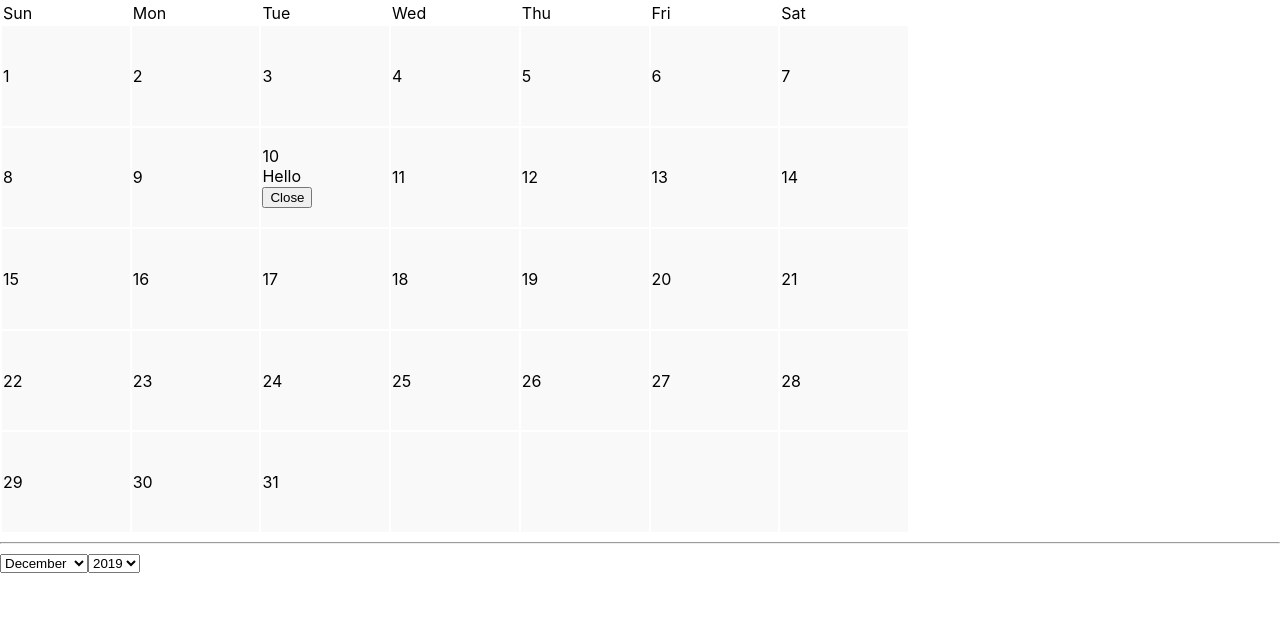
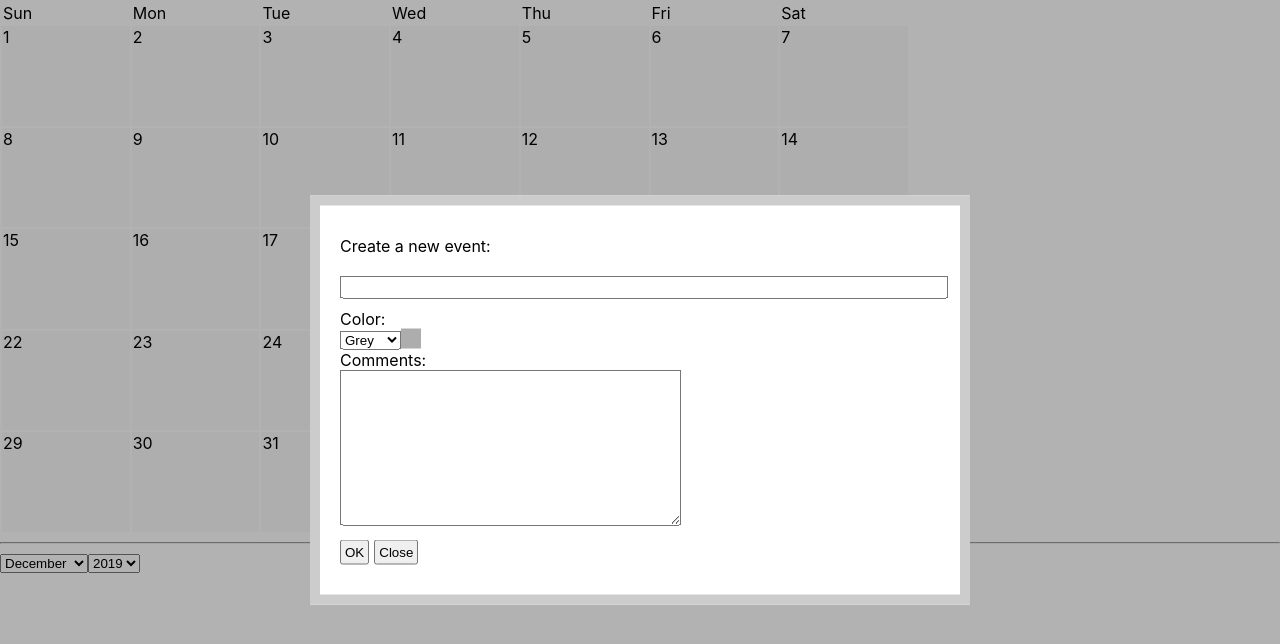
Before and after one commit to mulefish/calendar3000, a React (Create React App) app: page / in a window 1280 px wide. Both pictures are taken after a click on the element "10". Shown: the top 644 px of the page. Built offline with nearby package versions, Linux system fonts and the light colour scheme.

Commit message:
add modal

```diff
--- a/src/App.css
+++ b/src/App.css
@@ -1,5 +1,5 @@
 
 .day {
   background-color: #f9f9f9;
-
+  vertical-align: top;
 }
--- /dev/null
+++ b/src/Cell.css
@@ -0,0 +1,39 @@
+input{
+    padding: 2px;
+}
+.modal-content{
+    padding: 10px 0px;
+}
+.modal-event-input{
+    padding: 10px 0px;
+}
+.color-box{
+    width: 20px;
+    height: 20px;
+    display: inline-block;
+}
+.color-box:before {
+    content: "\00a0";
+}
+.color-blue {
+    color: blue;
+}
+.color-green {
+    color: green;
+}
+.color-yellow {
+    color: yellow;
+}
+.color-red {
+    color: red;
+}
+.color-grey {
+    color: grey;
+}
+.title-text{
+    color: #FFF;
+}
+.titles-wrapper{
+    max-height: 100px;
+    overflow: auto;
+}
--- a/src/Cell.js
+++ b/src/Cell.js
@@ -1,13 +1,18 @@
 import React from 'react';
 import Modal from './Modal';
 
+import './Cell.css';
 
 class Cell extends React.Component {
 
   constructor(props) {
     super(props);
     this.state = {
-      show: false
+      show: false,
+      newTitle: "",
+      titleColor: "#adadad", //Grey
+      comment: "",
+      titles: []
     }
   }
 
@@ -25,14 +30,101 @@ class Cell extends React.Component {
     })
   }
 
+  resetTitle = () => {
+    this.setState({
+      newTitle: ""
+    })
+  }
+
+  resetTitleColor = () => {
+    this.setState({
+      titleColor: "#adadad" //Grey
+    })
+  }
+
+  resetComment = () => {
+    this.setState({
+      comment: ""
+    })
+  }
+
+  handleAdd = () => {
+    //Add new title
+    let title = this.state.newTitle
+    if(title.trim().length > 0) {
+      this.setState({
+        titles: [...this.state.titles, {title: title, color: this.state.titleColor, comment: this.state.comment}]
+      })
+    }
+    //reset modal fields
+    this.resetTitle()
+    this.resetTitleColor()
+    this.resetComment()
+    //close
+    this.hideModal()
+  }
+
+  handleNewTitleChange = e => {
+    let value = e.target.value
+    this.setState({
+      newTitle: value
+    })
+  }
+
+  handleTitleColorChange = e => {
+    let value = e.target.value
+    this.setState({
+      titleColor: value
+    })
+  }
+
+  handleCommentChange = e => {
+    let value = e.target.value
+    this.setState({
+      comment: value
+    })
+  }
+
   render() {
     const w = {'width': this.props.width, 'height': this.props.height }
-    console.log( "jhjhjhjhhjkc " + JSON.stringify( this.props.height ) )
+    const bgColor = {'backgroundColor': this.state.titleColor}
+    let aryTitles = []
+    this.state.titles.forEach((t, i ) => {
+      const key = "t" + i
+      const bgColorCell = {'backgroundColor': t.color}
+      aryTitles.push( <div key={key} style={bgColorCell}><span className="title-text">{t.title}</span></div>)
+    })
+
     return (
         <td className='day' style={w} onClick={e => { this.showModal()}}>
             {this.props.data}
-            <Modal show={this.state.show}  handleClose={this.hideModal}>
-              <div>Hello</div>
+            {aryTitles.length>0 ?
+              <div className="titles-wrapper">
+                {aryTitles}
+              </div>
+            :null}
+            <Modal show={this.state.show}  handleClose={this.hideModal} handleAdd={this.handleAdd}>
+            <div className="modal-content">Create a new event:</div>
+            <div className="modal-event-input">
+              <input type="text" name="newTitle" value={this.state.newTitle} onChange={e => {this.handleNewTitleChange(e)}} style={{'width': 100+'%'}}/>
+            </div>
+            <div className="modal-event-color">
+              <label>Color:</label><br></br>
+              <select  value={this.state.titleColor} onChange={this.handleTitleColorChange}>
+                <option value='#6393e0'>Blue</option>
+                <option value='#88b972'>Green</option>
+                <option value='#eba760'>Yellow</option>
+                <option value='#aa0000'>Red</option>
+                <option value='#adadad'>Grey</option>
+              </select>
+              <span className="color-box" style={bgColor}></span>
+            </div>
+            <div>
+            <label>
+              Comments: <br></br>
+              <textarea value={this.state.comment} onChange={this.handleCommentChange} cols={40} rows={10} />
+            </label>
+            </div>
             </Modal>
         </td>
     );
--- /dev/null
+++ b/src/Modal.css
@@ -0,0 +1,30 @@
+.modal-underlay {
+    display: block;
+    position: fixed;
+    top: 0;
+    left: 0;
+    width:100%;
+    height: 100%;
+    background: rgba(0, 0, 0, 0.3);
+}
+
+.modal-main {
+    position:fixed;
+    background: white;
+    border: 10px solid rgb(204, 204, 204);
+    width: 50%;
+    min-height: 100px;
+    top:50%;
+    left:50%;
+    transform: translate(-50%,-50%);
+}
+.modal-inner {
+    margin: 20px;
+}
+.modal-buttons{
+    padding: 10px 0px;
+}
+button{
+    padding: 3px;
+    margin-right: 5px;
+}
--- a/src/Modal.js
+++ b/src/Modal.js
@@ -1,14 +1,29 @@
 import React from "react";
 
+import './Modal.css';
+
 export default class Modal extends React.Component {
+
+    handleClickModalUnderlay = e => {
+        let targetClassName = e.target.className
+        if(targetClassName && targetClassName === "modal-underlay") {
+            this.props.handleClose()
+        }
+      }
 
   render() {
     if(!this.props.show){
         return null;
     }
-    return <div>
-                <div>{this.props.children}</div>
-                <div><button onClick={this.props.handleClose}>Close</button></div>
+    return <div className="modal-underlay" onClick={e => { this.handleClickModalUnderlay(e)}}>
+                <div className="modal-main">
+                    <div className="modal-inner">
+                        <div>{this.props.children}</div>
+                        <div className="modal-buttons">
+                            <div><button onClick={this.props.handleAdd}>OK</button><button onClick={this.props.handleClose}>Close</button></div>
+                        </div>
+                    </div>
+                </div>
             </div>;
   }
 }
```
